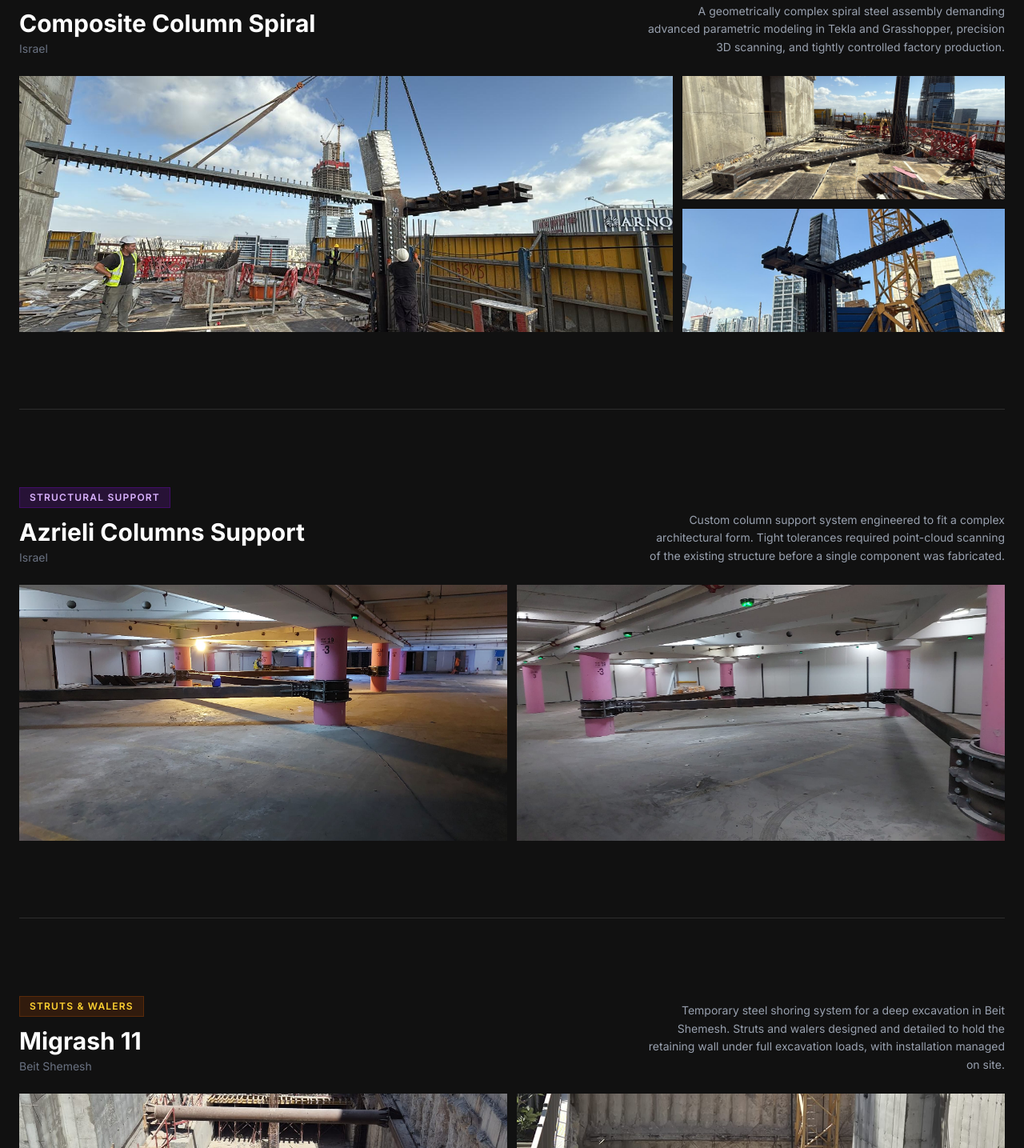
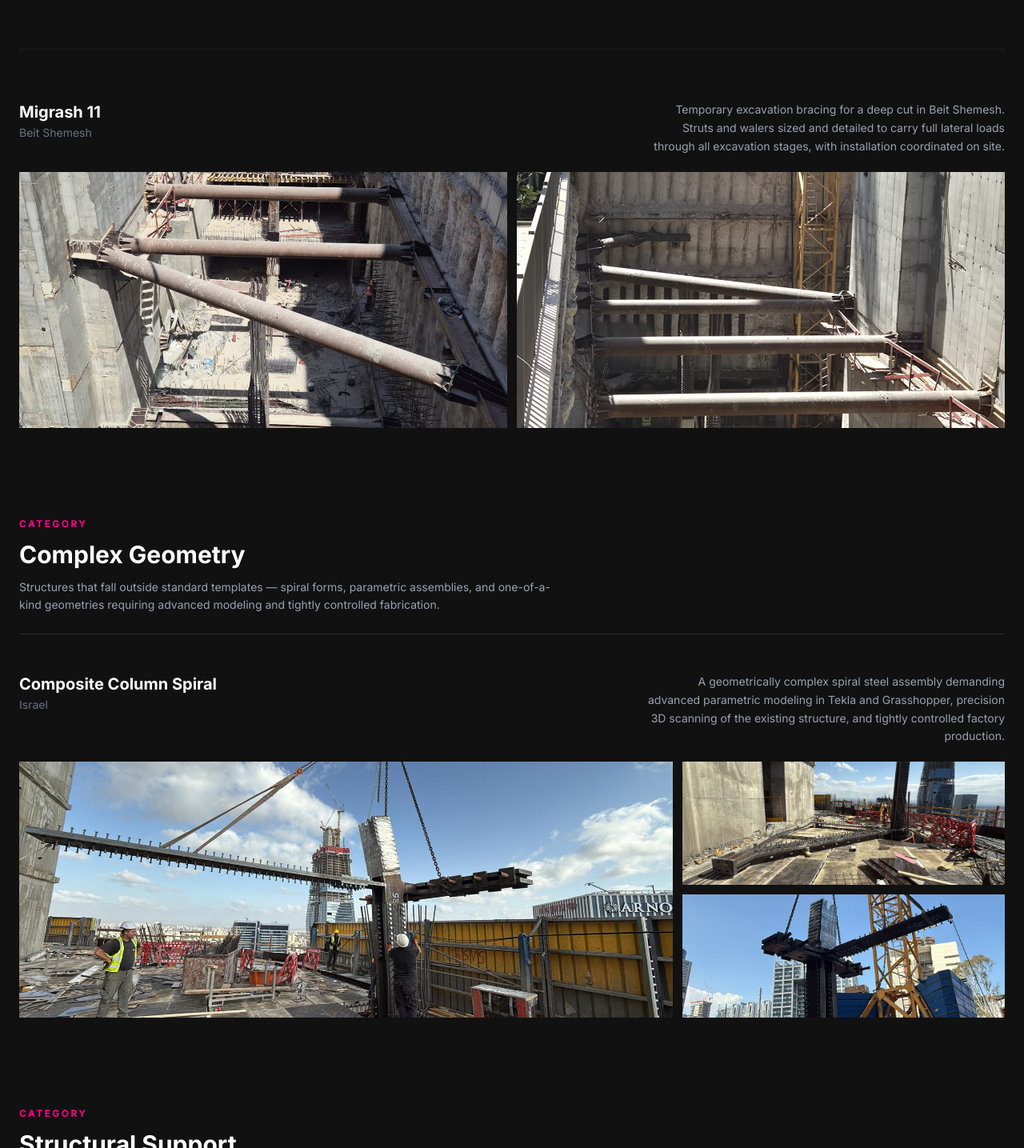
Before and after one commit to ShaySabag360/moment-steel-website, a Next.js app: page /projects in a window 1280 px wide. Shown: the part 1235-2670 px from the top of the page at 80% size. Built offline with nearby package versions, Linux system fonts and the light colour scheme.

Commit message:
Add Wall Support project and restructure by category
- Group projects under Excavation Support, Complex Geometry, Structural Support
- Add Wall Support System (converted from HEIC)
- Rename category to professional term: Excavation Support

```diff
--- a/src/app/projects/page.tsx
+++ b/src/app/projects/page.tsx
@@ -1,59 +1,77 @@
 import Image from "next/image";
 import Link from "next/link";
 
-const projects = [
+const categories = [
+  {
+    name: "Excavation Support",
+    description:
+      "Temporary steel bracing systems designed to retain earth and carry lateral loads during deep excavation — engineered for the specific soil, depth, and load conditions of each site.",
+    projects: [
       {
         title: "BarLev Center",
         location: "Israel",
-    category: "Struts & Walers",
         description:
-      "Steel strut and waler system designed to support the excavation retaining walls during deep foundation work. Engineered for the specific load conditions of the site, fabricated, and installed by our team.",
+          "Steel strut and waler system designed to brace the retaining walls during deep foundation excavation. Engineered for the site's lateral earth loads, fabricated, and installed end-to-end by the Moment Steel team.",
         images: ["/images/barlev-center/barlev-1.jpg"],
       },
       {
+        title: "Migrash 11",
+        location: "Beit Shemesh",
+        description:
+          "Temporary excavation bracing for a deep cut in Beit Shemesh. Struts and walers sized and detailed to carry full lateral loads through all excavation stages, with installation coordinated on site.",
+        images: [
+          "/images/migrash-11/migrash-1.jpg",
+          "/images/migrash-11/migrash-2.jpg",
+        ],
+      },
+    ],
+  },
+  {
+    name: "Complex Geometry",
+    description:
+      "Structures that fall outside standard templates — spiral forms, parametric assemblies, and one-of-a-kind geometries requiring advanced modeling and tightly controlled fabrication.",
+    projects: [
+      {
         title: "Composite Column Spiral",
         location: "Israel",
-    category: "Complex Geometry",
         description:
-      "A geometrically complex spiral steel assembly demanding advanced parametric modeling in Tekla and Grasshopper, precision 3D scanning, and tightly controlled factory production.",
+          "A geometrically complex spiral steel assembly demanding advanced parametric modeling in Tekla and Grasshopper, precision 3D scanning of the existing structure, and tightly controlled factory production.",
         images: [
           "/images/composite-spiral/spiral-1.jpg",
           "/images/composite-spiral/spiral-2.jpg",
           "/images/composite-spiral/spiral-3.jpg",
         ],
       },
+    ],
+  },
+  {
+    name: "Structural Support",
+    description:
+      "Custom steel support systems engineered to fit complex existing conditions — where precise geometry, tight tolerances, and reliable load transfer are non-negotiable.",
+    projects: [
       {
         title: "Azrieli Columns Support",
         location: "Israel",
-    category: "Structural Support",
         description:
-      "Custom column support system engineered to fit a complex architectural form. Tight tolerances required point-cloud scanning of the existing structure before a single component was fabricated.",
+          "Custom column support system engineered to fit a complex architectural form. Point-cloud scanning of the existing structure ensured every fabricated component landed exactly where it needed to.",
         images: [
           "/images/azrieli-columns/azrieli-1.jpg",
           "/images/azrieli-columns/azrieli-2.jpg",
         ],
       },
       {
-    title: "Migrash 11",
-    location: "Beit Shemesh",
-    category: "Struts & Walers",
+        title: "Wall Support System",
+        location: "Israel",
         description:
-      "Temporary steel shoring system for a deep excavation in Beit Shemesh. Struts and walers designed and detailed to hold the retaining wall under full excavation loads, with installation managed on site.",
+          "Steel wall support structure designed to carry significant lateral and vertical loads against an existing wall. Engineered, detailed, and erected by our team with in-house survey verification throughout.",
         images: [
-      "/images/migrash-11/migrash-1.jpg",
-      "/images/migrash-11/migrash-2.jpg",
+          "/images/wall-support/wall-1.jpg",
+          "/images/wall-support/wall-2.jpg",
+        ],
+      },
     ],
   },
 ];
-
-const categoryColors: Record<string, string> = {
-  "Complex Geometry": "bg-[#fd008d]/20 text-[#fd008d] border-[#fd008d]/30",
-  "Struts & Walers": "bg-amber-900/30 text-amber-300 border-amber-700/30",
-  "Structural Support": "bg-purple-900/30 text-purple-300 border-purple-700/30",
-  Commercial: "bg-blue-900/30 text-blue-300 border-blue-700/30",
-  Residential: "bg-green-900/30 text-green-300 border-green-700/30",
-  Industrial: "bg-orange-900/30 text-orange-300 border-orange-700/30",
-};
 
 export default function ProjectsPage() {
   return (
@@ -70,45 +88,52 @@ export default function ProjectsPage() {
           </h1>
           <p className="text-gray-400 text-lg mt-5 max-w-xl leading-relaxed">
             A selection of steel structures we&apos;ve engineered, detailed, and
-            erected — from straightforward frames to complex one-of-a-kind
+            erected — from excavation bracing to complex one-of-a-kind
             assemblies.
           </p>
         </div>
       </section>
 
-      {/* ─── Projects ─── */}
+      {/* ─── Categories ─── */}
       <section className="py-16 bg-[#111111]">
-        <div className="max-w-7xl mx-auto px-6 space-y-24">
-          {projects.map((project, index) => (
+        <div className="max-w-7xl mx-auto px-6 space-y-28">
+          {categories.map((category) => (
+            <div key={category.name}>
+              {/* Category header */}
+              <div className="mb-12 pb-6 border-b border-[#2d2d2d]">
+                <p className="text-[#fd008d] text-xs font-bold uppercase tracking-[0.2em] mb-3">
+                  Category
+                </p>
+                <h2 className="text-2xl md:text-3xl font-bold text-white mb-3">
+                  {category.name}
+                </h2>
+                <p className="text-gray-400 text-sm leading-relaxed max-w-2xl">
+                  {category.description}
+                </p>
+              </div>
+
+              {/* Projects in this category */}
+              <div className="space-y-16">
+                {category.projects.map((project, index) => (
                   <div key={project.title}>
                     {/* Project header */}
-              <div className="flex flex-col sm:flex-row sm:items-end justify-between mb-6 gap-3">
+                    <div className="flex flex-col sm:flex-row sm:items-start justify-between mb-5 gap-3">
                       <div>
-                  <span
-                    className={`inline-block text-xs font-semibold uppercase tracking-widest px-3 py-1 border mb-3 ${
-                      categoryColors[project.category]
-                    }`}
-                  >
-                    {project.category}
-                  </span>
-                  <h2 className="text-2xl md:text-3xl font-bold text-white">
+                        <h3 className="text-xl font-bold text-white">
                           {project.title}
-                  </h2>
-                  <p className="text-gray-500 text-sm mt-1">{project.location}</p>
+                        </h3>
+                        <p className="text-gray-500 text-sm mt-0.5">
+                          {project.location}
+                        </p>
                       </div>
-                <p className="text-gray-400 text-sm leading-relaxed max-w-md text-right hidden sm:block">
+                      <p className="text-gray-400 text-sm leading-relaxed max-w-md sm:text-right">
                         {project.description}
                       </p>
                     </div>
 
-              {/* Mobile description */}
-              <p className="text-gray-400 text-sm leading-relaxed mb-6 sm:hidden">
-                {project.description}
-              </p>
-
-              {/* Images grid */}
+                    {/* Images */}
                     {project.images.length === 1 && (
-                <div className="relative w-full h-72 md:h-96 overflow-hidden">
+                      <div className="relative w-full h-72 md:h-[420px] overflow-hidden">
                         <Image
                           src={project.images[0]}
                           alt={project.title}
@@ -135,8 +160,7 @@ export default function ProjectsPage() {
 
                     {project.images.length === 3 && (
                       <div className="grid grid-cols-2 md:grid-cols-3 gap-3">
-                  {/* First image larger */}
-                  <div className="col-span-2 md:col-span-2 relative h-64 md:h-80 overflow-hidden">
+                        <div className="col-span-2 relative h-64 md:h-80 overflow-hidden">
                           <Image
                             src={project.images[0]}
                             alt={`${project.title} 1`}
@@ -159,10 +183,13 @@ export default function ProjectsPage() {
                       </div>
                     )}
 
-              {/* Divider (not on last item) */}
-              {index < projects.length - 1 && (
-                <div className="mt-24 border-t border-[#2d2d2d]" />
+                    {/* Divider between projects in same category */}
+                    {index < category.projects.length - 1 && (
+                      <div className="mt-16 border-t border-[#1e1e1e]" />
                     )}
+                  </div>
+                ))}
+              </div>
             </div>
           ))}
         </div>
```
Also changed, not shown: public/images/wall-support/wall-2.jpg (added), 1 other file (tests, documents, lock files or other folders). Lines whose indentation alone changed are shown as unchanged.
